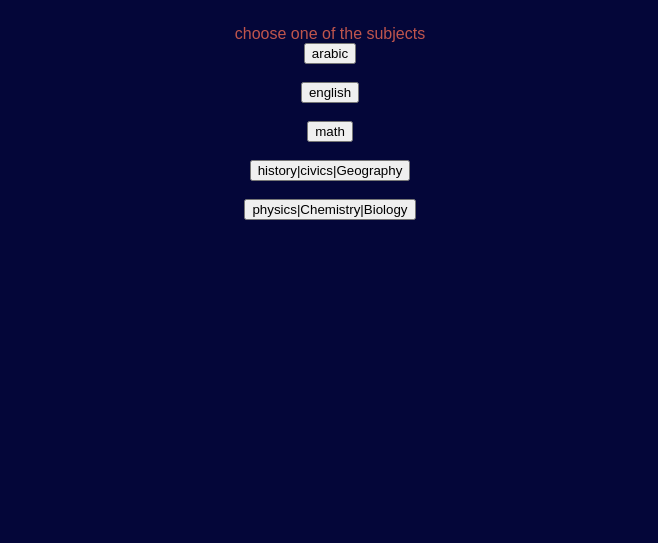
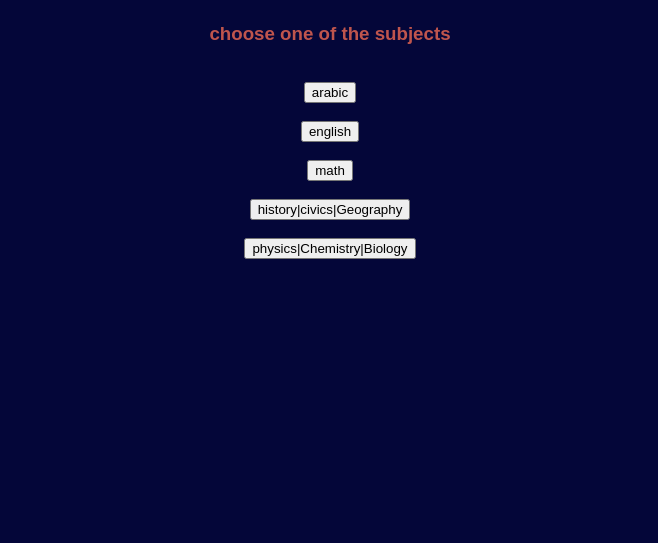
Before and after one commit to brevet20088/megpa, a plain HTML site: page index.html in a window 1280 px wide. Shown: the part 257-800 px from the top of the page, without its empty margins (310-968 px from the left). Drawn offline with Linux system fonts and the light colour scheme.

Commit message:
Update index.html

```diff
--- a/index.html
+++ b/index.html
@@ -12,9 +12,11 @@
 <body style="background-color:rgb(4, 6, 57) ; color: rgb(191, 85, 77);">
 
  <h1><b> exam times (English) </b> </h1>
+  <br>
 
+<h3>choose one of the subjects </h3>
+  <br>
 
-choose one of the subjects
 <a href="https://brevet20088.github.io/ar/"><button type="button">arabic</button></a>
   <br>
   <a href="https://brevet20088.github.io/eng/"><button type="button">english</button></a>
```
